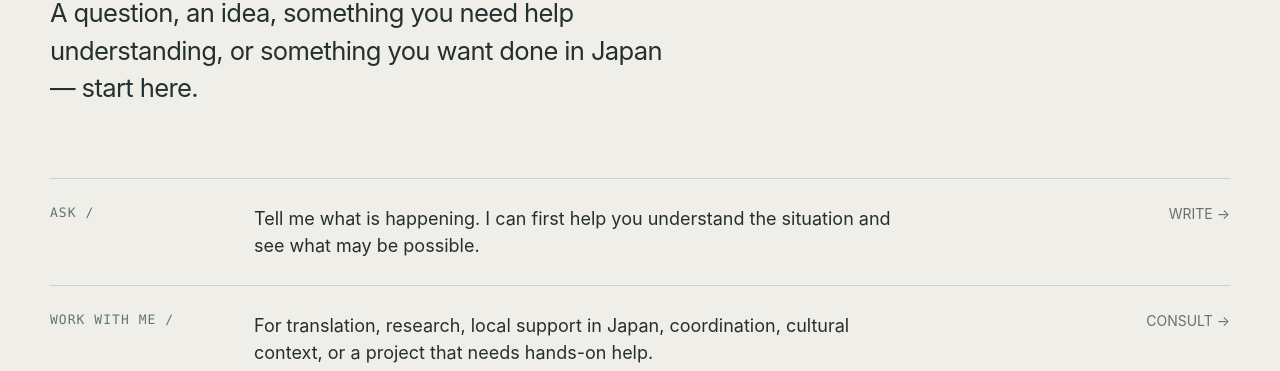
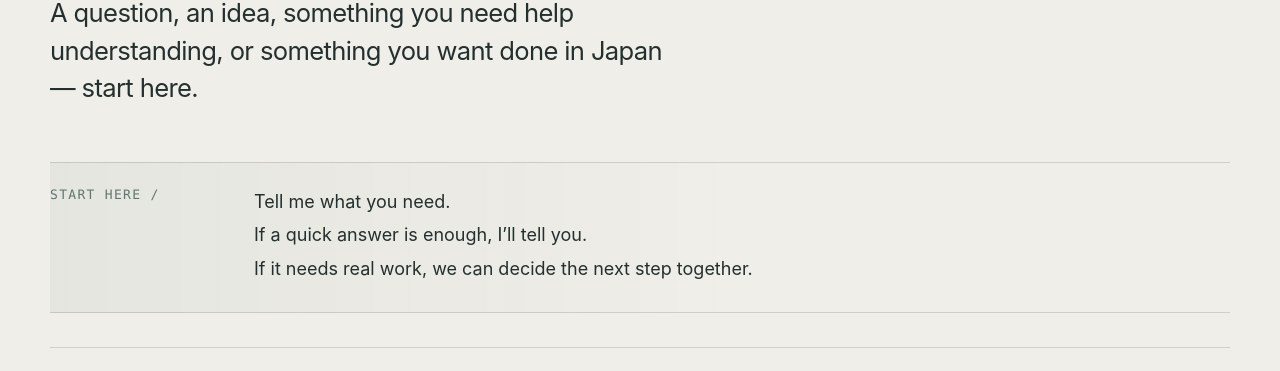
Before and after one commit to duchenplus/duchenplus, a plain HTML site: page connect.html in a window 1280 px wide. Shown: the part 416-787 px from the top of the page. Drawn offline with Linux system fonts and the light colour scheme.

Commit message:
Add Start Here guidance block to Connect page

```diff
--- a/connect.html
+++ b/connect.html
@@ -6,7 +6,7 @@
   <meta name="description" content="Connect with DU/CHEN+" />
   <title>CONNECT / DU/CHEN+→</title>
   <style>
-    :root { --bg:#efeee8; --text:#24302f; --muted:#69716e; --line:rgba(36,48,47,0.16); --accent:#5f776f; }
+    :root { --bg:#efeee8; --text:#24302f; --muted:#69716e; --line:rgba(36,48,47,0.16); --accent:#5f776f; --accent-soft:rgba(95,119,111,.07); }
     * { box-sizing:border-box; margin:0; padding:0; }
     body { min-height:100vh; background:var(--bg); color:var(--text); font-family:Inter,ui-sans-serif,system-ui,-apple-system,BlinkMacSystemFont,"Segoe UI",Helvetica,Arial,sans-serif; }
     a { color:inherit; text-decoration:none; }
@@ -19,7 +19,11 @@
     .eyebrow { font-family:"SFMono-Regular",Consolas,"Liberation Mono",monospace; font-size:13px; letter-spacing:.16em; text-transform:uppercase; color:var(--accent); margin-bottom:28px; }
     h1 { font-family:Georgia,"Times New Roman",serif; font-weight:400; font-size:clamp(54px,8vw,108px); line-height:.92; letter-spacing:-.045em; max-width:900px; }
     .intro { margin-top:34px; max-width:640px; font-size:clamp(19px,2vw,28px); line-height:1.45; letter-spacing:-.025em; }
-    .routes { margin-top:72px; border-top:1px solid var(--line); }
+    .start-here { margin-top:56px; padding:24px 0 28px; border-top:1px solid var(--line); border-bottom:1px solid var(--line); display:grid; grid-template-columns:180px 1fr; gap:24px; background:linear-gradient(90deg,var(--accent-soft),transparent 58%); }
+    .start-label { font-family:"SFMono-Regular",Consolas,"Liberation Mono",monospace; font-size:13px; letter-spacing:.1em; color:var(--accent); }
+    .start-copy { max-width:690px; font-size:18px; line-height:1.65; }
+    .start-copy p + p { margin-top:4px; }
+    .routes { margin-top:34px; border-top:1px solid var(--line); }
     .route { display:grid; grid-template-columns:180px 1fr auto; gap:24px; align-items:start; padding:26px 0; border-bottom:1px solid var(--line); }
     .route-label { font-family:"SFMono-Regular",Consolas,"Liberation Mono",monospace; font-size:13px; letter-spacing:.08em; color:var(--accent); }
     .route-copy { font-size:18px; line-height:1.5; max-width:650px; }
@@ -28,7 +32,7 @@
     .email { margin-top:54px; color:var(--muted); font-size:14px; }
     .email strong { color:var(--text); font-weight:500; }
     footer { border-top:1px solid var(--line); padding:18px 0 28px; display:flex; justify-content:space-between; color:var(--muted); font-size:12px; }
-    @media (max-width:720px){ .route{grid-template-columns:1fr;gap:10px}.route-link{margin-top:2px} }
+    @media (max-width:720px){ .start-here,.route{grid-template-columns:1fr;gap:10px}.route-link{margin-top:2px} }
     @media (max-width:620px){ .shell{width:min(100% - 26px,1180px)} main{padding:68px 0 76px} footer{flex-direction:column;gap:8px} }
   </style>
 </head>
@@ -43,6 +47,15 @@
       <div class="eyebrow">CONNECT /</div>
       <h1 data-i18n="headline">Tell me what you need.</h1>
       <p class="intro" data-i18n="intro">A question, an idea, something you need help understanding, or something you want done in Japan — start here.</p>
+
+      <section class="start-here" aria-label="Start here">
+        <div class="start-label">START HERE /</div>
+        <div class="start-copy">
+          <p data-i18n="start1">Tell me what you need.</p>
+          <p data-i18n="start2">If a quick answer is enough, I’ll tell you.</p>
+          <p data-i18n="start3">If it needs real work, we can decide the next step together.</p>
+        </div>
+      </section>
 
       <div class="routes">
         <a class="route" href="mailto:hello@duchenplus.com?subject=ASK%20%2F%20DUCHEN%2B">
@@ -70,10 +83,10 @@
   <script>
     document.getElementById("year").textContent=new Date().getFullYear();
     const translations={
-      en:{headline:"Tell me what you need.",intro:"A question, an idea, something you need help understanding, or something you want done in Japan — start here.",ask:"Tell me what is happening. I can first help you understand the situation and see what may be possible.",write:"WRITE →",work:"For translation, research, local support in Japan, coordination, cultural context, or a project that needs hands-on help.",consult:"CONSULT →",emailLabel:"Email"},
-      zh:{headline:"告诉我，你需要什么。",intro:"一个问题、一个想法、一件你想弄明白的事，或者一件希望有人在日本替你完成的事——可以从这里开始。",ask:"先告诉我发生了什么。我可以先帮你理解情况，看看有哪些可能。",write:"写给我 →",work:"如果你需要翻译、调查、日本现地协助、协调、文化背景说明，或需要实际推进的项目，可以从这里进入。",consult:"进入协助 →",emailLabel:"邮箱"},
-      fr:{headline:"Dites-moi ce dont vous avez besoin.",intro:"Une question, une idée, quelque chose à comprendre ou quelque chose à faire au Japon — commencez ici.",ask:"Expliquez-moi d’abord la situation. Je peux vous aider à la comprendre et à voir ce qui est possible.",write:"ÉCRIRE →",work:"Pour une traduction, une recherche, un soutien local au Japon, une coordination, un contexte culturel ou un projet qui demande une aide concrète.",consult:"CONSULTER →",emailLabel:"E-mail"},
-      ja:{headline:"必要なことを、教えてください。",intro:"質問でも、アイデアでも、理解したいことでも、日本で誰かに動いてほしいことでも。ここから始められます。",ask:"まず、何が起きているのか教えてください。状況を整理し、何ができそうか一緒に考えます。",write:"メールする →",work:"翻訳、調査、日本での現地サポート、調整、文化的な背景説明、実際に動く必要のあるプロジェクトはこちらから。",consult:"相談する →",emailLabel:"メール"}
+      en:{headline:"Tell me what you need.",intro:"A question, an idea, something you need help understanding, or something you want done in Japan — start here.",start1:"Tell me what you need.",start2:"If a quick answer is enough, I’ll tell you.",start3:"If it needs real work, we can decide the next step together.",ask:"Tell me what is happening. I can first help you understand the situation and see what may be possible.",write:"WRITE →",work:"For translation, research, local support in Japan, coordination, cultural context, or a project that needs hands-on help.",consult:"CONSULT →",emailLabel:"Email"},
+      zh:{headline:"告诉我，你需要什么。",intro:"一个问题、一个想法、一件你想弄明白的事，或者一件希望有人在日本替你完成的事——可以从这里开始。",start1:"告诉我，你需要什么。",start2:"如果一个简短的回答就够了，我会直接告诉你。",start3:"如果它需要真正投入时间去做，我们可以一起决定下一步。",ask:"先告诉我发生了什么。我可以先帮你理解情况，看看有哪些可能。",write:"写给我 →",work:"如果你需要翻译、调查、日本现地协助、协调、文化背景说明，或需要实际推进的项目，可以从这里进入。",consult:"进入协助 →",emailLabel:"邮箱"},
+      fr:{headline:"Dites-moi ce dont vous avez besoin.",intro:"Une question, une idée, quelque chose à comprendre ou quelque chose à faire au Japon — commencez ici.",start1:"Dites-moi ce dont vous avez besoin.",start2:"Si une réponse rapide suffit, je vous le dirai.",start3:"Si cela demande un vrai travail, nous pourrons décider ensemble de la suite.",ask:"Expliquez-moi d’abord la situation. Je peux vous aider à la comprendre et à voir ce qui est possible.",write:"ÉCRIRE →",work:"Pour une traduction, une recherche, un soutien local au Japon, une coordination, un contexte culturel ou un projet qui demande une aide concrète.",consult:"CONSULTER →",emailLabel:"E-mail"},
+      ja:{headline:"必要なことを、教えてください。",intro:"質問でも、アイデアでも、理解したいことでも、日本で誰かに動いてほしいことでも。ここから始められます。",start1:"必要なことを、教えてください。",start2:"短い答えで十分なら、そのままお伝えします。",start3:"実際に時間をかけて動く必要があるなら、次の一歩を一緒に決めましょう。",ask:"まず、何が起きているのか教えてください。状況を整理し、何ができそうか一緒に考えます。",write:"メールする →",work:"翻訳、調査、日本での現地サポート、調整、文化的な背景説明、実際に動く必要のあるプロジェクトはこちらから。",consult:"相談する →",emailLabel:"メール"}
     };
     const params=new URLSearchParams(window.location.search);
     const saved=localStorage.getItem("duchen-language");
```
